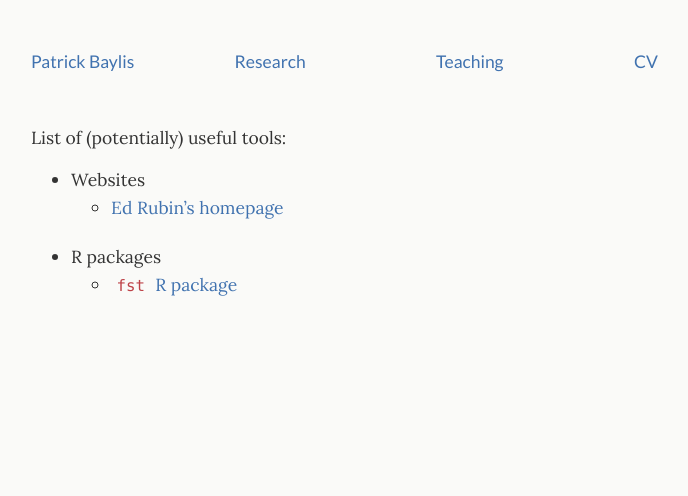
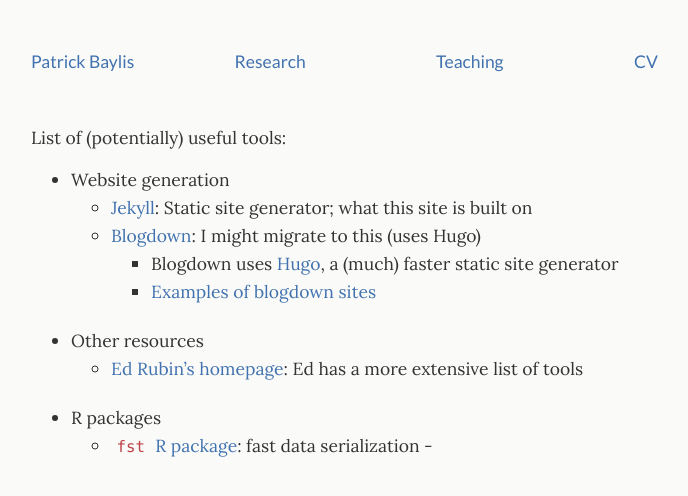
Before and after one commit to pbaylis/pbaylis.github.io, a Jekyll site: the page built from tools.md, in a window 1280 px wide. Shown: the top 496 px of the page, without its empty margins (263-951 px from the left). Built offline with Jekyll 4.4.1, drawn with Linux system fonts in a browser that asks for light colours.

Commit message:
update tools page

```diff
--- a/tools.md
+++ b/tools.md
@@ -5,7 +5,13 @@ title: tools
 
 List of (potentially) useful tools:
 
-- Websites
-    - [Ed Rubin's homepage](http://edrub.in)
+- Website generation
+    - [Jekyll](https://jekyllrb.com): Static site generator; what this site is built on
+    - [Blogdown](https://bookdown.org/yihui/blogdown/): I might migrate to this (uses Hugo)
+        - Blogdown uses [Hugo](https://gohugo.io), a (much) faster static site generator
+        - [Examples of blogdown sites](http://awesome-blogdown.com)
+- Other resources
+    - [Ed Rubin's homepage](http://edrub.in): Ed has a more extensive list of tools
 - R packages
-    - [`fst` R package](http://www.fstpackage.org)
+    - [`fst` R package](http://www.fstpackage.org): fast data serialization
+    -
```
